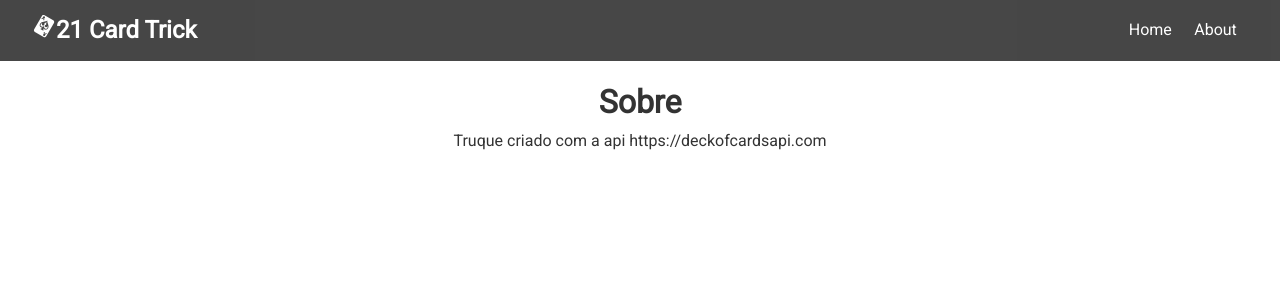
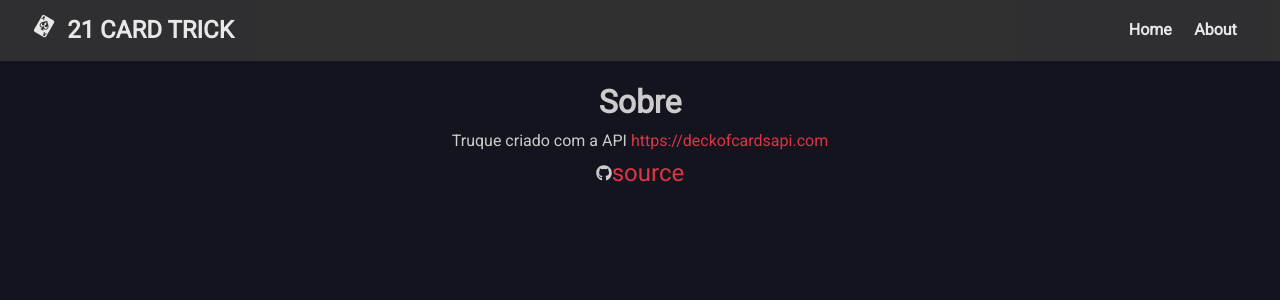
Before and after one commit to anluuu/aaaaa, a React (Create React App) app: page /about in a window 1280 px wide. Shown: the top 300 px of the page. Built offline with nearby package versions, Linux system fonts and the light colour scheme.

Commit message:
deploy to heroku

```diff
--- a/src/App.css
+++ b/src/App.css
@@ -19,7 +19,7 @@ body {
   font-family: 'Roboto', sans-serif;
   font-size: 1rem;
   line-height: 1.6;
-  background-color: #fff;
+  background-color: #14141f;
   color: #333;
 }
 
@@ -63,6 +63,9 @@ ul {
 
 .text-center {
   text-align: center;
+}
+.text-light {
+  color: #cccccc;
 }
 
 .text-primary {
@@ -384,7 +387,14 @@ table th {
 
 }
 .cardStyle:hover {
-  border: 4px solid black
+  border: 4px solid red;
+  border-radius: 15px;
+  width: min-content;
+}
+.centered {
+  position: fixed; /* or absolute */
+  top: 50%;
+  left: 50%;
 }
 
 /* Mobile Styles */
--- a/src/App.js
+++ b/src/App.js
@@ -17,7 +17,7 @@ function App() {
       <Navbar/>
       <div className="container">
         <Switch>
-          <Route path="/start" component={ThreeLines}>
+          <Route path="/play" component={ThreeLines}>
           </Route>
           <Route path="/about" component={About}>
           </Route>
--- /dev/null
+++ b/src/components/LastCard.js
@@ -0,0 +1,25 @@
+import React from 'react';
+import { Link } from 'react-router-dom';
+
+
+const LastCard = ({card, resetGame}) => {
+
+  const handleClick = () => {
+      resetGame()
+  }
+
+  return (
+    <div>
+      <div className="all-center">
+        <h1 className="text-light"><strong>Is this your card?</strong></h1>
+        <img src={card.image} className="center-image" alt="last card" width="200" />
+        <br/>
+      </div>
+      <div className="text-center">
+        <Link to="/play" className="btn btn-light m-1" onClick={handleClick}> Play Again </Link>
+      </div>
+    </div>
+  )
+}
+
+export default LastCard;
--- a/src/components/Line.js
+++ b/src/components/Line.js
@@ -9,7 +9,7 @@ const Line = ({ pile, lineNum, selectLine }) => {
     return (
         <div className="cardStyle m-1" onClick={handleClick}>
         {pile.map(card => (
-              <img src={card.image} style={cardEach} key={card.code} alt=''/>
+              <img src={card.image} style={cardEach} key={card.code} alt='a card'/>
         ))}
         </div>
     )
--- a/src/components/ThreeLines.js
+++ b/src/components/ThreeLines.js
@@ -1,6 +1,8 @@
 import React, { useState, useEffect, Fragment } from 'react';
 import Line from './Line.js';
-import { getLineNumber, getHalfDeck } from '../services'
+import { getLineNumber, getHalfDeck } from '../services';
+import Spinner from '../components/layouts/Spinner.js';
+import LastCard from './LastCard';
 
 const ThreeLines = () => {
 
@@ -11,6 +13,17 @@ const ThreeLines = () => {
   const [repeat, setRepeat] = useState(3);
   const [card, setCard] = useState(null);
   const [halfDeck, setHalfDeck] = useState(null);
+
+  const resetGame = async () => {
+    await setPileOne([])
+    await setPileTwo([])
+    await setPileThree([])
+    await setFinalDeck([])
+    await setRepeat(3)
+    await setHalfDeck(null)
+    await setCard(null);
+    await updateHalf();
+  }
 
   const updateHalf = async () => {
     const response = await getHalfDeck()
@@ -51,11 +64,12 @@ const ThreeLines = () => {
 
     return (
         <div>
+        {!halfDeck ? <Spinner/> : null}
           {!card ? <Fragment>
             <Line pile={pileOne} selectLine={selectLine} lineNum={1} />
             <Line pile={pileTwo} selectLine={selectLine} lineNum={2} />
             <Line pile={pileThree} selectLine={selectLine} lineNum={3} />
-          </Fragment> : <img src={card.image} className="center-image" alt="last card" width="200" />}
+          </Fragment> : <LastCard card={card} resetGame={resetGame} />}
 
         </div>
     )
--- a/src/components/layouts/Navbar.js
+++ b/src/components/layouts/Navbar.js
@@ -5,14 +5,14 @@ const Navbar = () => {
   return(
     <nav className='navbar bg-dark'>
       <h1>
-      <GiAce/>21 Card Trick
+      <GiAce/><Link to="/">21 CARD TRICK</Link>
       </h1>
       <ul>
         <li>
-          <Link to="/">Home</Link>
+          <Link to="/"><strong>Home</strong></Link>
         </li>
         <li>
-          <Link to='/about'>About</Link>
+          <Link to='/about'><strong>About</strong></Link>
         </li>
       </ul>
     </nav>
--- a/src/components/pages/About.js
+++ b/src/components/pages/About.js
@@ -1,11 +1,14 @@
 import React from 'react';
+import { FaGithub } from 'react-icons/fa'
 
 const About = () => {
   return (
-    <div className="all-center">
+    <div className="text-light text-center">
       <h1>Sobre</h1>
-      <p>Truque criado com a api https://deckofcardsapi.com</p>
+      <p>Truque criado com a API <a href='https://deckofcardsapi.com'>https://deckofcardsapi.com</a></p>
+      <div><FaGithub /><a className="lead" href="https://github.com/anluuu/21-card-trick">source</a></div>
     </div>
+
   );
 };
 
--- a/src/components/pages/Home.js
+++ b/src/components/pages/Home.js
@@ -6,9 +6,12 @@ const Main = () => {
 
   return (
     <div className="all-center">
-      <h1>21 CARD TRICK</h1>
-      <Link className="btn btn-dark" to="/start"> START </Link>
-
+      <h1 className="text-light">21 CARD TRICK</h1>
+        <div className="">
+          <h2 className="text-light">HOW TO PLAY</h2>
+          <p className="text-light">Mentally choose a card and select the line with your card is</p>
+          <Link className="btn btn-light" to="/play"> Play </Link>
+        </div>
     </div>
   )
 }
```
Also changed, not shown: src/components/layouts/spinner.gif.
